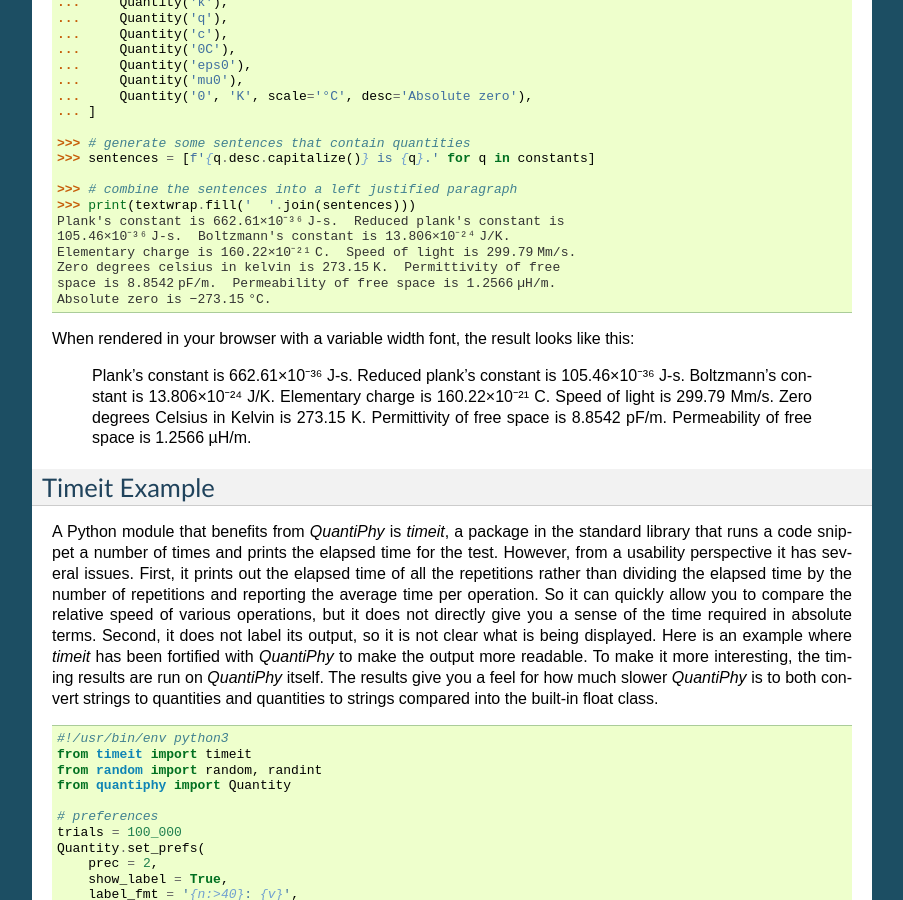
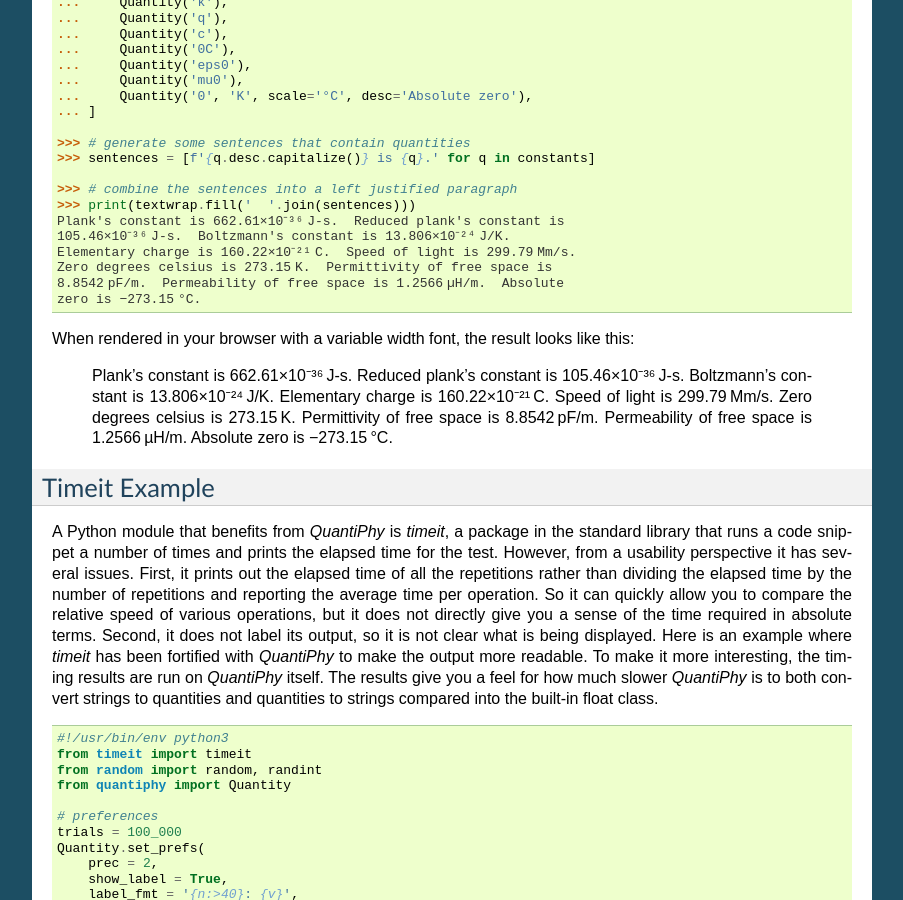
Before and after one commit to KenKundert/quantiphy, a Sphinx documentation site: the page built from doc/examples.rst, in a window 1280 px wide and 900 px high, scrolled down 5306 px. Shown: the whole window, without its empty margins (198-1101 px from the left). Built offline with Sphinx 7.4.7, drawn with Linux system fonts in a browser that asks for light colours.

Commit message:
Small tweaks.

```diff
--- a/doc/examples.rst
+++ b/doc/examples.rst
@@ -422,19 +422,19 @@
     Plank's constant is 662.61×10⁻³⁶ J-s.  Reduced plank's constant is
     105.46×10⁻³⁶ J-s.  Boltzmann's constant is 13.806×10⁻²⁴ J/K.
     Elementary charge is 160.22×10⁻²¹ C.  Speed of light is 299.79 Mm/s.
-    Zero degrees celsius in kelvin is 273.15 K.  Permittivity of free
-    space is 8.8542 pF/m.  Permeability of free space is 1.2566 µH/m.
-    Absolute zero is −273.15 °C.
+    Zero degrees celsius is 273.15 K.  Permittivity of free space is
+    8.8542 pF/m.  Permeability of free space is 1.2566 µH/m.  Absolute
+    zero is −273.15 °C.
 
 When rendered in your browser with a variable width font, the result looks like
 this:
 
-    Plank's constant is 662.61×10⁻³⁶ J-s.  Reduced plank's constant is
-    105.46×10⁻³⁶ J-s.  Boltzmann's constant is 13.806×10⁻²⁴ J/K.
-    Elementary charge is 160.22×10⁻²¹ C.  Speed of light is 299.79 Mm/s.
-    Zero degrees Celsius in Kelvin is 273.15 K.  Permittivity of free
-    space is 8.8542 pF/m.  Permeability of free space is 1.2566 µH/m.
-
+    Plank's constant is 662.61×10⁻³⁶ J-s.  Reduced plank's constant is
+    105.46×10⁻³⁶ J-s.  Boltzmann's constant is 13.806×10⁻²⁴ J/K.
+    Elementary charge is 160.22×10⁻²¹ C.  Speed of light is 299.79 Mm/s.
+    Zero degrees celsius is 273.15 K.  Permittivity of free space is
+    8.8542 pF/m.  Permeability of free space is 1.2566 µH/m.  Absolute
+    zero is −273.15 °C.
 
 .. timeit example {{{1
 .. _timeit example:
--- a/doc/index.rst
+++ b/doc/index.rst
@@ -77,8 +77,8 @@
 
    pip3 install quantiphy
 
-Requires Python3.5 or better.  If you using an earlier version of Python,
-install version 2.10 of *QuantiPhy*.
+Requires Python3.5 or newer.  If you using an earlier version of Python, install
+version 2.10 of *QuantiPhy*.
 
 You use *Quantity* to convert numbers and units in various forms to quantities:
 
--- a/quantiphy.py
+++ b/quantiphy.py
@@ -3121,7 +3121,7 @@
         '273.15',
         units='K',
         name='0°C',
-        desc="zero degrees Celsius in Kelvin"
+        desc="zero degrees Celsius"
     ),
     alias='0C',
     unit_systems='mks cgs'
```
Also changed, not shown: 1 other file.
